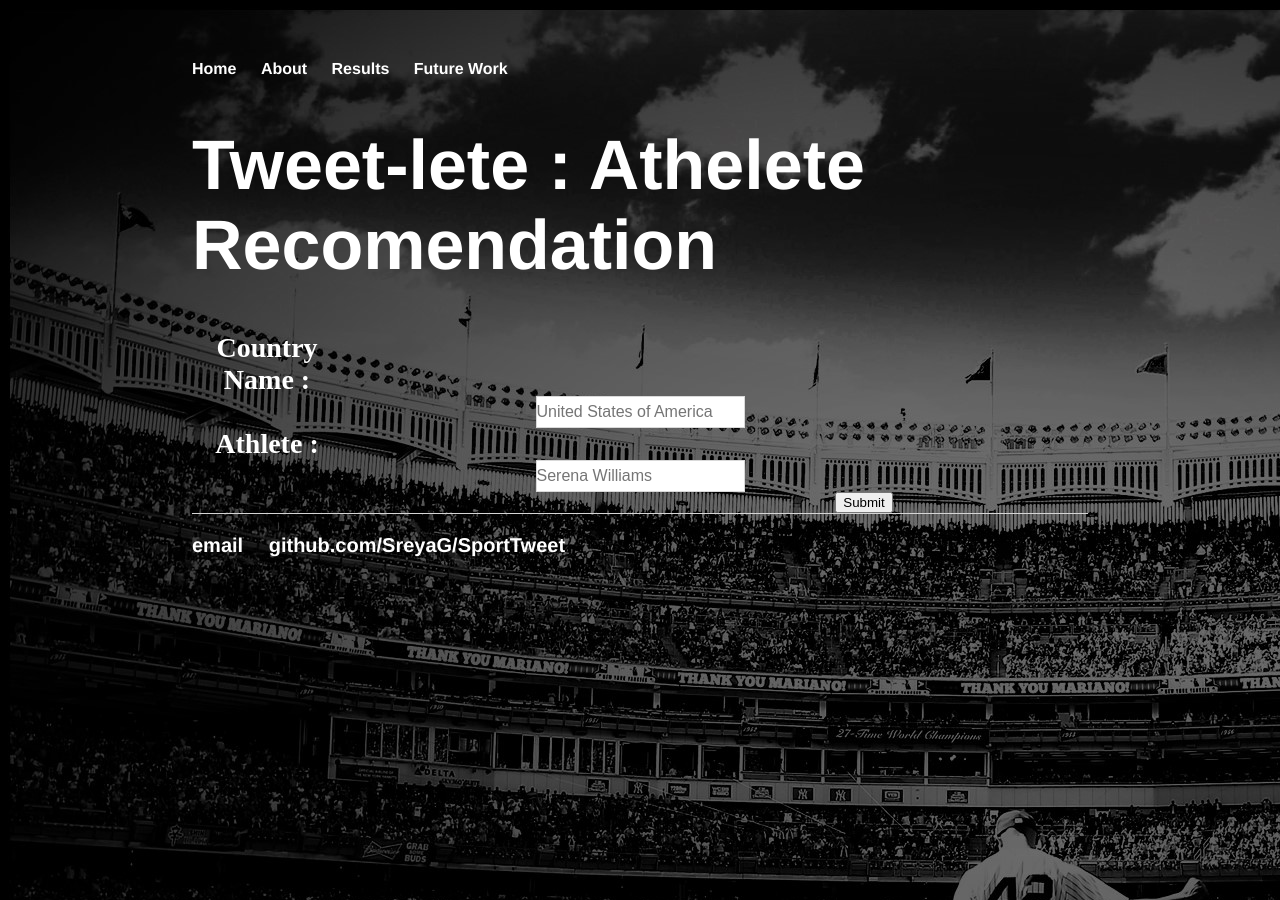
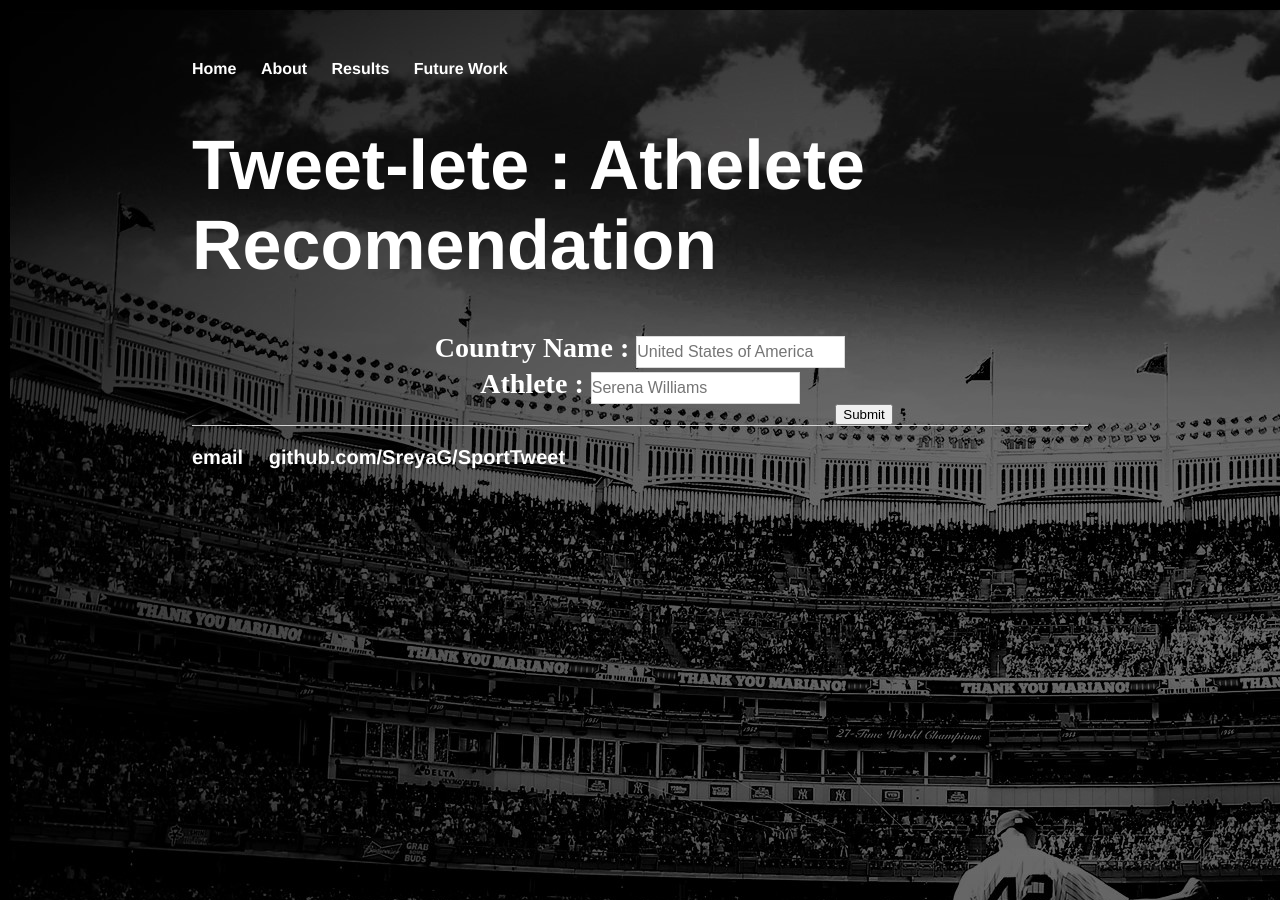
Before and after one commit to SreyaG/SportTweet, a Jekyll site: the page built from index.html, in a window 1280 px wide. Built offline with Jekyll 4.4.1, drawn with Linux system fonts in a browser that asks for light colours.

Commit message:
Update main.css

```diff
--- a/css/main.css
+++ b/css/main.css
@@ -93,8 +93,6 @@ input[type=text] {
 label {
 color: #FFFFFF;
 font-weight: bold;
-display: block;
-width: 150px;
 font-size: 28px;
 }
 label:after { content: ": " }
```
